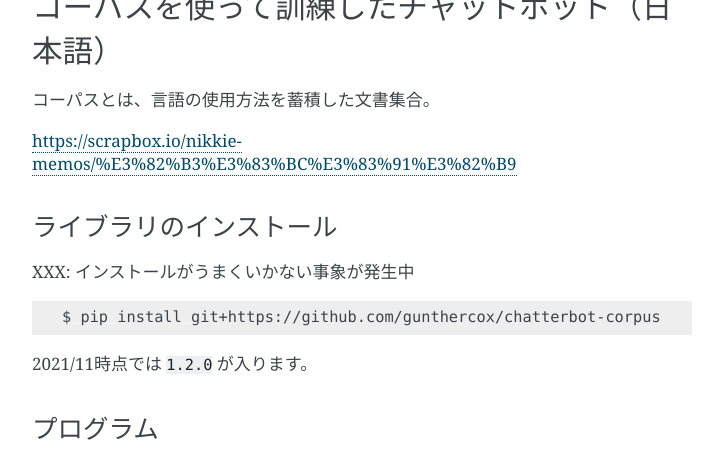
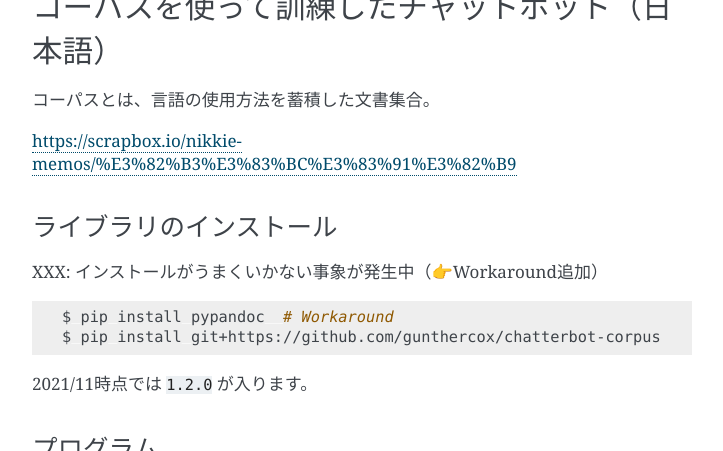
Before and after one commit to ftnext/chatbot-lecture-2021, a Sphinx documentation site: the page built from source/30-chatterbot-first-step/index.rst, in a window 1280 px wide and 900 px high, scrolled down 6832 px, cut to the strip 0-451 px from the top of the window. Shown: the whole strip, without its empty margins (388-1111 px from the left). Built offline with Sphinx 7.4.7, drawn with Linux system fonts in a browser that asks for light colours.

Commit message:
[bugfix] Add workaround

```diff
--- a/source/30-chatterbot-first-step/5-trained-with-corpus-ja.rst.txt
+++ b/source/30-chatterbot-first-step/5-trained-with-corpus-ja.rst.txt
@@ -8,10 +8,11 @@ https://scrapbox.io/nikkie-memos/%E3%82%B3%E3%83%BC%E3%83%91%E3%82%B9
 ライブラリのインストール
 ----------------------------------------
 
-XXX: インストールがうまくいかない事象が発生中
+XXX: インストールがうまくいかない事象が発生中（👉Workaround追加）
 
 .. code-block:: shell
 
+    $ pip install pypandoc  # Workaround
     $ pip install git+https://github.com/gunthercox/chatterbot-corpus
 
 2021/11時点では ``1.2.0`` が入ります。
```
